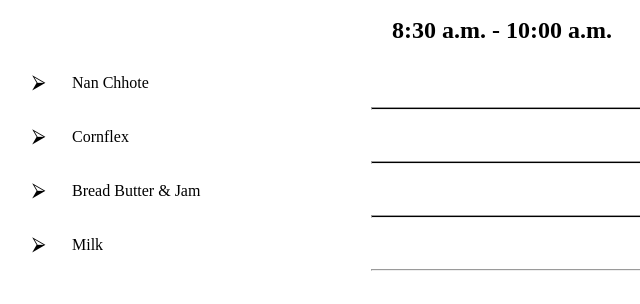
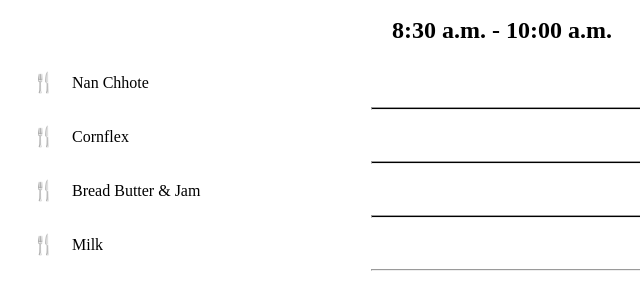
Before and after one commit to aaryanrajputhere/whatsinmymess, a plain HTML site: page Home.html in a window 1280 px wide. Shown: the part 134-438 px from the top of the page, 146-786 px from the left. Drawn offline with Linux system fonts and the light colour scheme.

Commit message:
Update style.css

```diff
--- a/style.css
+++ b/style.css
@@ -44,7 +44,7 @@ li:not(:last-child){
 }
 
 li::before{
-  content:"\2B9A";
+  content:"\1F374";
   font-size: 19px;
   position: absolute;
   left: 0;
```
